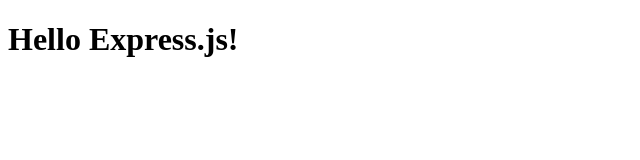
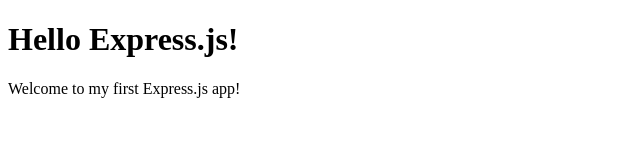
Before and after one commit to mbishopp/web-server, a website: page public/index.html in a window 1280 px wide. Shown: the whole page, without its empty margins (0-640 px from the left). Drawn offline with Linux system fonts and the light colour scheme.

Commit message:
Added paragraph to index.html

```diff
--- a/public/index.html
+++ b/public/index.html
@@ -6,5 +6,6 @@
     </head>
     <body>
         <h1>Hello Express.js!</h1>
+        <p>Welcome to my first Express.js app!</p>
     </body>
 </html>
```
